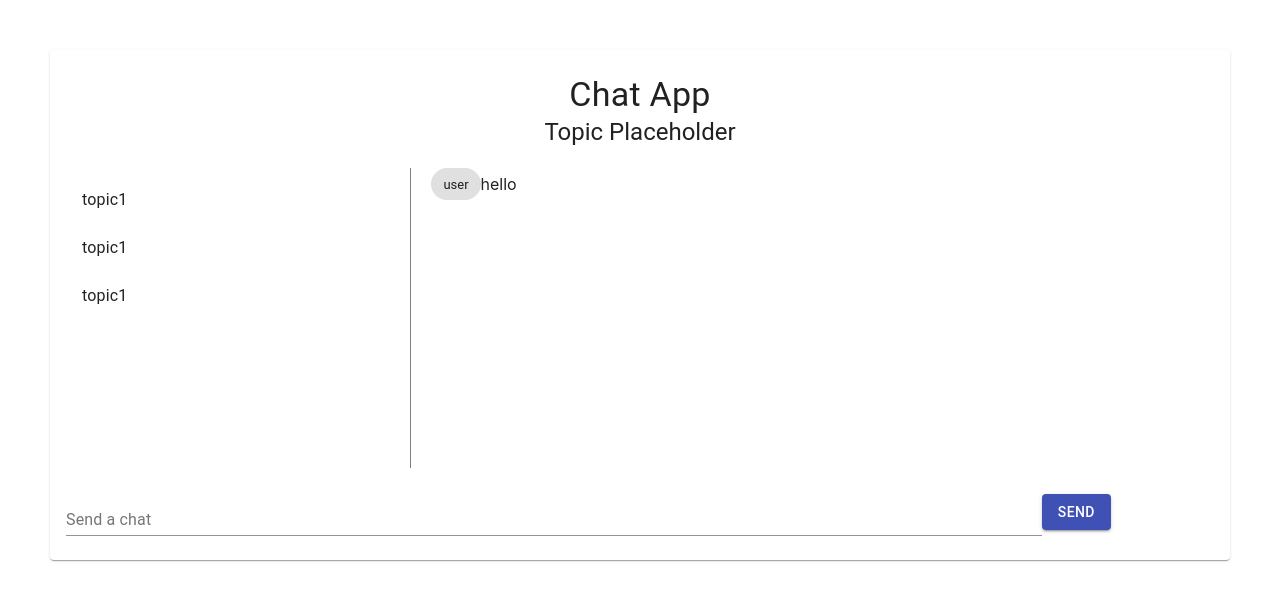
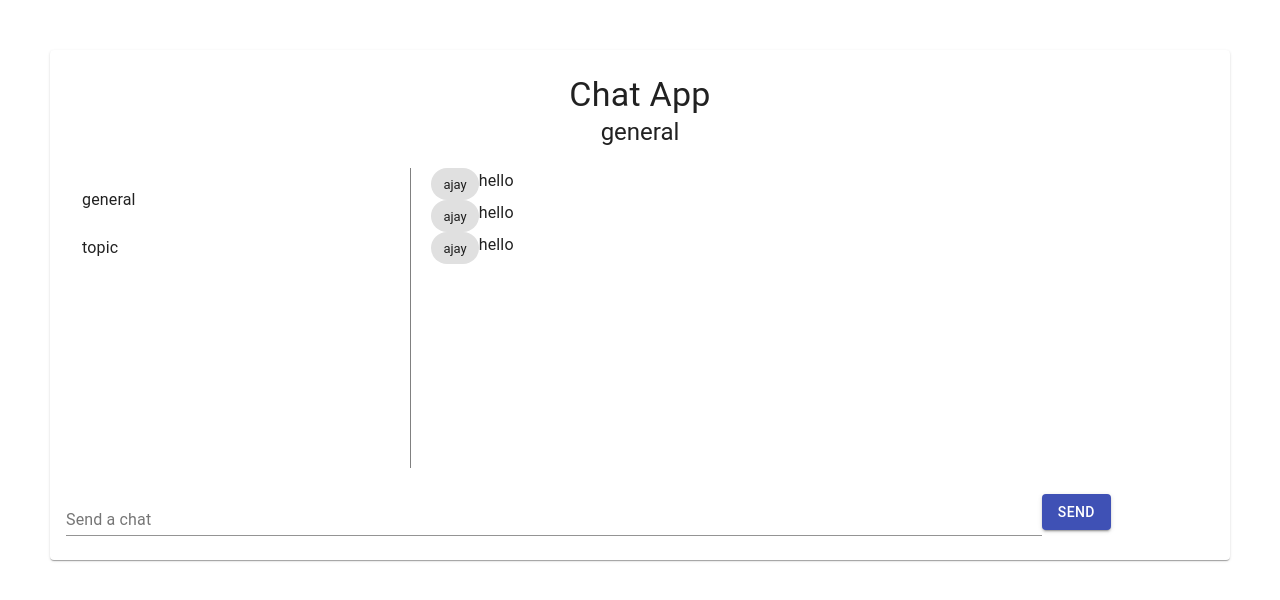
Before and after one commit to AjaySankar/chat-app, a React (Create React App) app: page / in a window 1280 px wide. Shown: the top 600 px of the page. Built offline with nearby package versions, Linux system fonts and the light colour scheme.

Commit message:
used store messages to display chats..

```diff
--- a/src/components/DashBoard.js
+++ b/src/components/DashBoard.js
@@ -34,6 +34,8 @@ function DashBoard(props) {
     const classes = useStyles()
     const [textValue, changeTextValue] = useState('')
     const [allChats] = useContext(CTX)
+    const topics = Object.keys(allChats)
+    const [activteTopic, changeActiveTopic] = useState(topics[0])
     return (
         <div>
             <Paper className={classes.root}>
@@ -41,14 +43,14 @@ function DashBoard(props) {
                     Chat App
                 </Typography>
                 <Typography variant="h5" component="h5">
-                    Topic Placeholder
+                    {activteTopic}
                 </Typography>
                 <div className={classes.flex}>
                     <div className={classes.topicsWindow}>
                         <List>
                             {
-                                ['topic1', 'topic1', 'topic1'].map(topic => (
-                                    <ListItem key={topic} button>
+                                topics.map(topic => (
+                                    <ListItem onClick={e => changeActiveTopic(e.target.innerText)} key={topic} button>
                                         <ListItemText primary={topic}/>
                                     </ListItem>
                                 ))
@@ -57,10 +59,10 @@ function DashBoard(props) {
                     </div>
                     <div className={classes.chatWindow}>
                         {
-                            [{from: 'user', msg: 'hello'}].map((chat, index) => (
+                            allChats[activteTopic].map((chat, index) => (
                                 <div className={classes.flex} key={index}>
                                     <Chip label={chat.from} className={classes.chip}/>
-                                    <Typography variant='p'> {chat.msg}</Typography>
+                                    <Typography variant='body1' gutterBottom> {chat.msg}</Typography>
                                 </div>
                             ))
                         }
```
